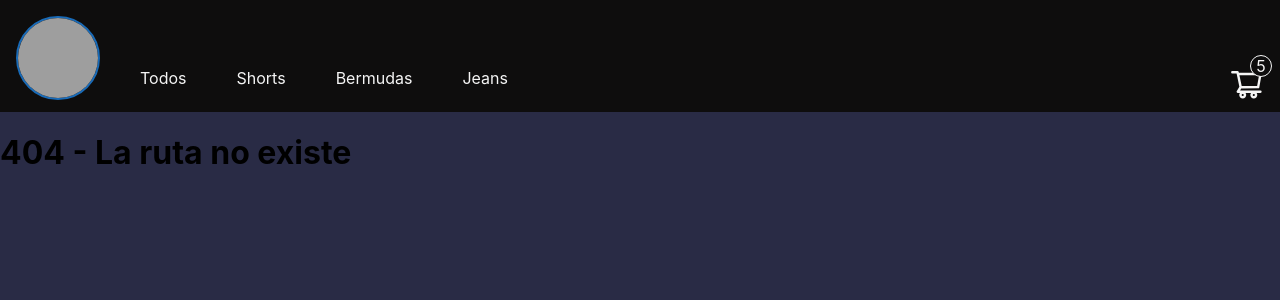
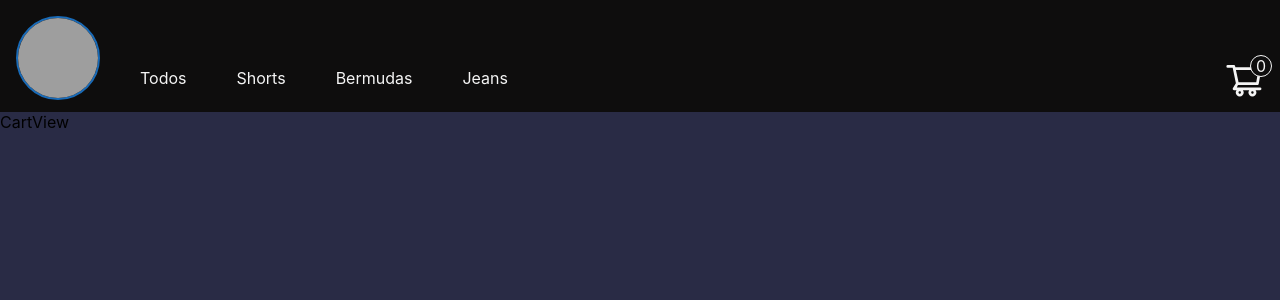
Before and after one commit to lufz88/proyectoReactCoderhouse, a React (Create React App) app: page /cart in a window 1280 px wide. Before the commit this address had no page. Shown: the top 300 px of the page. Built offline with nearby package versions, Linux system fonts and the light colour scheme; grey boxes are pictures that could not be loaded.

Commit message:
comienzo del trabajo con el carrito y uso de useContext

```diff
--- a/src/App.js
+++ b/src/App.js
@@ -3,10 +3,13 @@ import { BrowserRouter, Routes, Route } from 'react-router-dom';
 import NavbarContainer from './components/Navbar/Navbar';
 import ItemListContainer from './components/ItemListContainer/ItemListContainer';
 import ItemDetailContainer from './components/ItemDetail/ItemDetailContainer';
+import CartView from './components/CartView/CartView';
+import CartContextProvider from './context/CartContext';
 
 function App() {
 	return (
 		<BrowserRouter>
+			<CartContextProvider>
 				<Routes>
 					<Route element={<NavbarContainer />}>
 						<Route path='/' element={<ItemListContainer />} />
@@ -14,9 +17,11 @@ function App() {
 						<Route path='/category/:categoryName' element={<ItemListContainer />} />
 						<Route path='/category/:categoryName' element={<ItemListContainer />} />
 						<Route path='/itemDetail/:id' element={<ItemDetailContainer />} />
+						<Route path='/cart' element={<CartView />} />
 						<Route path='*' element={<h1>404 - La ruta no existe</h1>} />
 					</Route>
 				</Routes>
+			</CartContextProvider>
 		</BrowserRouter>
 	);
 }
--- a/src/components/CarWidget/CarWidget.jsx
+++ /dev/null
@@ -1,16 +0,0 @@
-import { AiOutlineShoppingCart } from 'react-icons/ai';
-import styles from './CarWidget.module.css';
-
-const CarWidget = () => {
-	return (
-		<>
-			<AiOutlineShoppingCart
-				size={40}
-				color='whitesmoke'
-			/>
-			<div className={styles.counter}>5</div>
-		</>
-	);
-};
-
-export default CarWidget;
--- a/src/components/CarWidget/CarWidgetContainer.jsx
+++ /dev/null
@@ -1,7 +0,0 @@
-import CarWidget from './CarWidget';
-
-const CarWidgetContainer = () => {
-	return <CarWidget />;
-};
-
-export default CarWidgetContainer;
--- /dev/null
+++ b/src/components/CartView/CartView.jsx
@@ -0,0 +1,5 @@
+const CartView = () => {
+	return <div>CartView</div>;
+};
+
+export default CartView;
--- /dev/null
+++ b/src/components/CartWidget/CartWidget.jsx
@@ -0,0 +1,13 @@
+import { AiOutlineShoppingCart } from 'react-icons/ai';
+import styles from './CartWidget.module.css';
+
+const CartWidget = ({ cart }) => {
+	return (
+		<>
+			<AiOutlineShoppingCart size={40} color='whitesmoke' />
+			<div className={styles.counter}>{cart.length}</div>
+		</>
+	);
+};
+
+export default CartWidget;
--- /dev/null
+++ b/src/components/CartWidget/CartWidgetContainer.jsx
@@ -0,0 +1,11 @@
+import { useContext } from 'react';
+import CartWidget from './CartWidget';
+import { CartContext } from '../../context/CartContext';
+
+const CartWidgetContainer = () => {
+	const { cart } = useContext(CartContext);
+
+	return <CartWidget cart={cart} />;
+};
+
+export default CartWidgetContainer;
--- a/src/components/Navbar/Navbar.jsx
+++ b/src/components/Navbar/Navbar.jsx
@@ -1,4 +1,4 @@
-import CarWidgetContainer from '../CarWidget/CarWidgetContainer';
+import CartWidgetContainer from '../CartWidget/CartWidgetContainer';
 import styles from './Navbar.module.css';
 import { Outlet, Link } from 'react-router-dom';
 
@@ -23,7 +23,9 @@ const Navbar = () => {
 						<li>Jeans</li>
 					</Link>
 				</ul>
-				<CarWidgetContainer />
+				<Link to='/cart' className={styles.item}>
+					<CartWidgetContainer />
+				</Link>
 			</div>
 			<Outlet /> {/* Darle acceso al wrapper a los children */}
 		</>
--- /dev/null
+++ b/src/context/CartContext.jsx
@@ -0,0 +1,17 @@
+import { createContext, useState } from 'react';
+
+export const CartContext = createContext();
+
+const CartContextProvider = ({ children }) => {
+	const [cart, setCart] = useState([]);
+
+	const agregarAlCarrito = () => {};
+	const eliminarDelCarrito = () => {};
+	const limpiarCarrito = () => {};
+
+	let data = { cart, setCart, agregarAlCarrito, eliminarDelCarrito, limpiarCarrito };
+
+	return <CartContext.Provider value={data}>{children}</CartContext.Provider>;
+};
+
+export default CartContextProvider;
```
Also changed, not shown: src/components/CartView/CartViewContainer.jsx (added, +11 -0 lines), src/components/CartView/Cart.module.css (added), src/components/CartWidget/CartWidget.module.css (renamed from src/components/CarWidget/CarWidget.module.css). Lines whose indentation alone changed are shown as unchanged.
